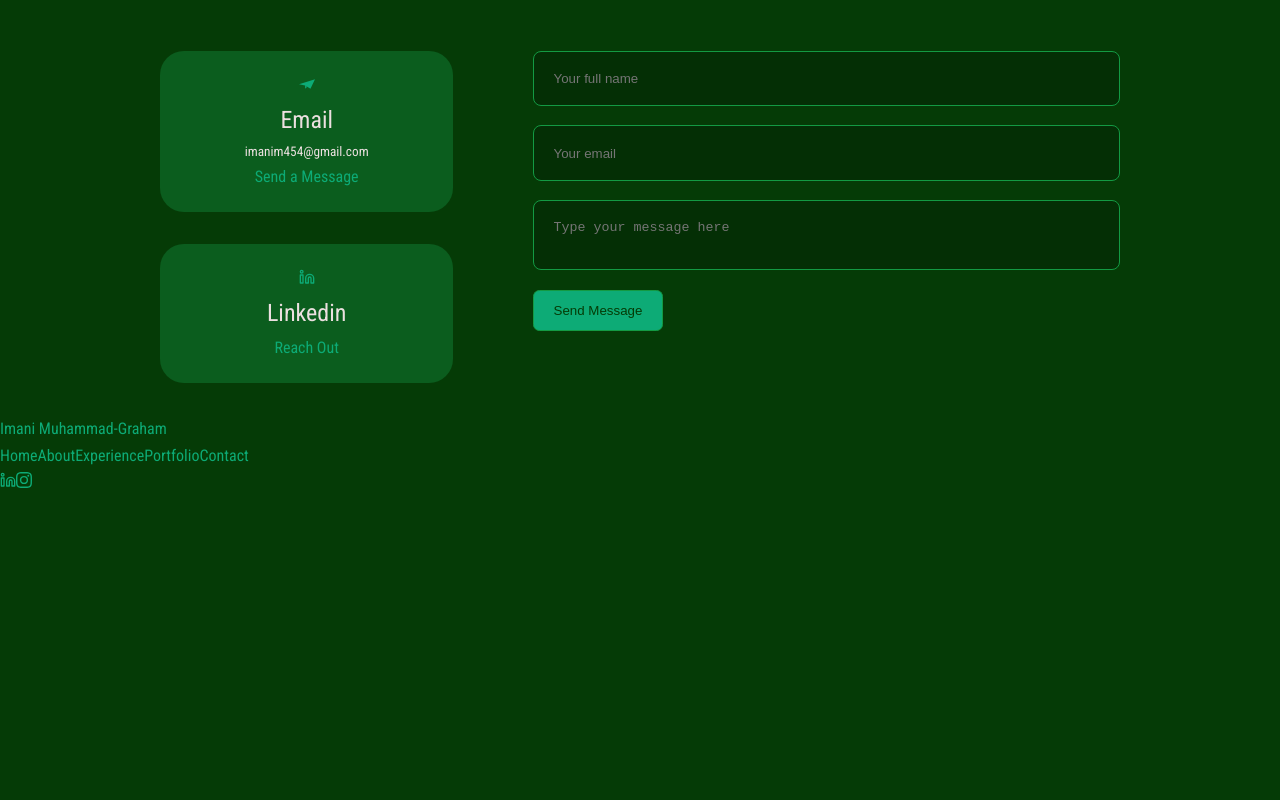
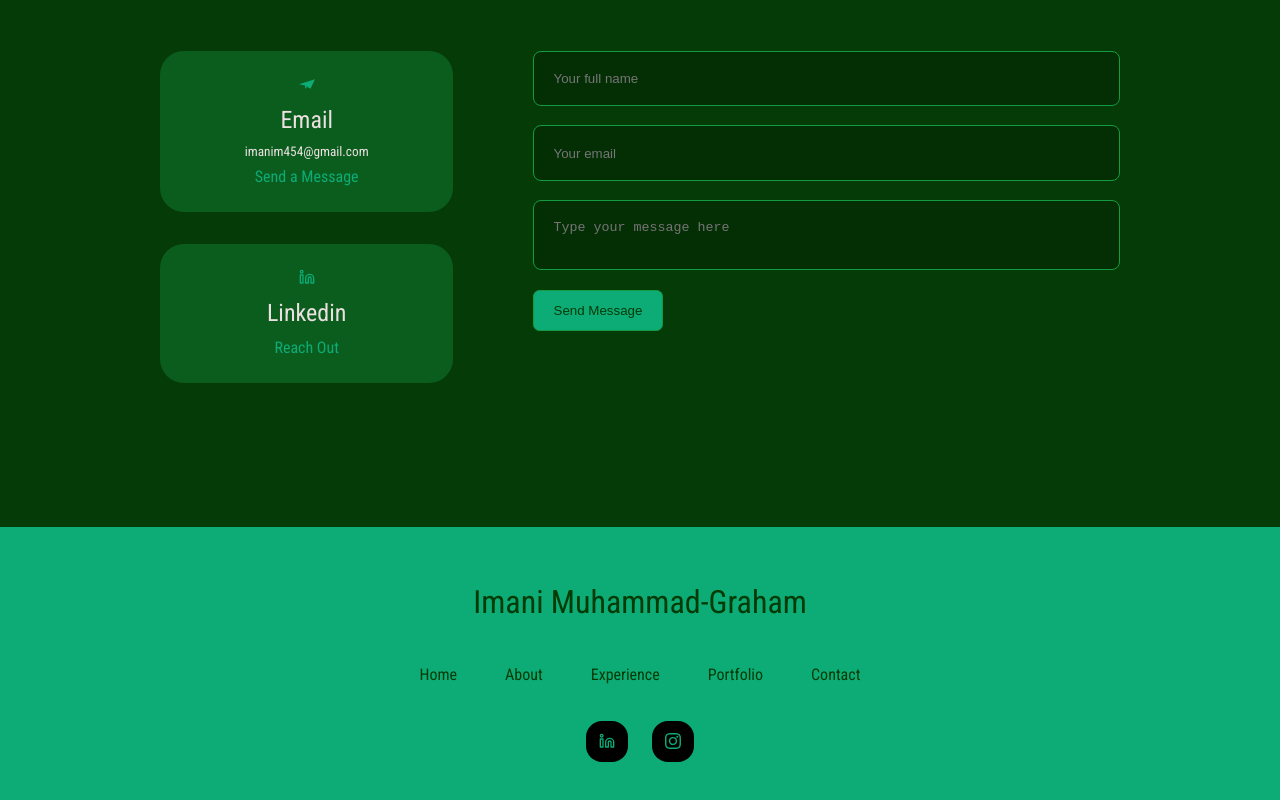
Before and after one commit to Imani-ES/Imani.tech, a React (Create React App) app in the folder imani-website/: page / in a window 1280 px wide. Shown: the part 3329-4129 px from the top of the page. Before the commit the page ends 3826 px from the top, so only its background shows below. Built offline with nearby package versions, Linux system fonts and the light colour scheme.

Commit message:
done with footer
pretty much done, just need to deploy

```diff
--- a/imani-website/src/components/footer/Footer.jsx
+++ b/imani-website/src/components/footer/Footer.jsx
@@ -6,14 +6,14 @@ import {BsInstagram} from 'react-icons/bs'
 const Footer = () => {
   return (
     <footer>
-      <a href="#">Imani Muhammad-Graham</a>
+      <a href="#" className='footer_logo'>Imani Muhammad-Graham</a>
 
       <ul className='permalinks'>
-        <a href="#">Home</a>
-        <a href="#about">About</a>
-        <a href="#exp">Experience</a>
-        <a href="#portfolio">Portfolio</a>
-        <a href="#contact">Contact</a>
+        <li><a href="#">Home</a></li>
+        <li><a href="#about">About</a></li>
+        <li><a href="#exp">Experience</a></li>
+        <li><a href="#portfolio">Portfolio</a></li>
+        <li><a href="#contact">Contact</a></li>
       </ul>
 
       <div className="footer_socials">
--- a/imani-website/src/components/footer/footer.css
+++ b/imani-website/src/components/footer/footer.css
@@ -0,0 +1,57 @@
+footer{
+    background: var(--palatte_4);
+    text-align: center;
+    padding: 3rem 0 7rem 0;
+    margin-top: 7rem;
+}
+
+footer a{
+    color: var(--palatte_1);
+}
+
+.permalinks{
+    display: flex;
+    gap: 3rem;
+    justify-content: center;
+    margin-top: 2rem;
+}
+
+.footer_logo{
+    font-size: 2rem;
+    font-weight: 500;
+}
+.footer_socials{
+    margin-top: 2rem;
+    display: flex;
+    justify-content: center;
+    gap: 1.5rem;
+}
+
+.footer_socials a{
+    background: rgba(0,0,0,1);
+    border-radius: 1rem;
+    padding: .8rem;
+    color: var(--palatte_4);
+    display: flex;
+}
+
+.footer_socials a:hover{
+    background: rgba(0,0,0,1);
+}
+
+/* ==================MEDIA QUERIES (Medium devices)===============*/
+
+/* @media screen and (max-width: 1024px) {
+  .contact__container{
+
+  }
+} */
+
+/* ==================MEDIA QUERIES (Small devices)===============*/
+
+@media screen and (max-width: 600px) {
+    .permalinks{
+        flex-direction: column;
+        gap: 1.5rem;
+    }
+}
```
